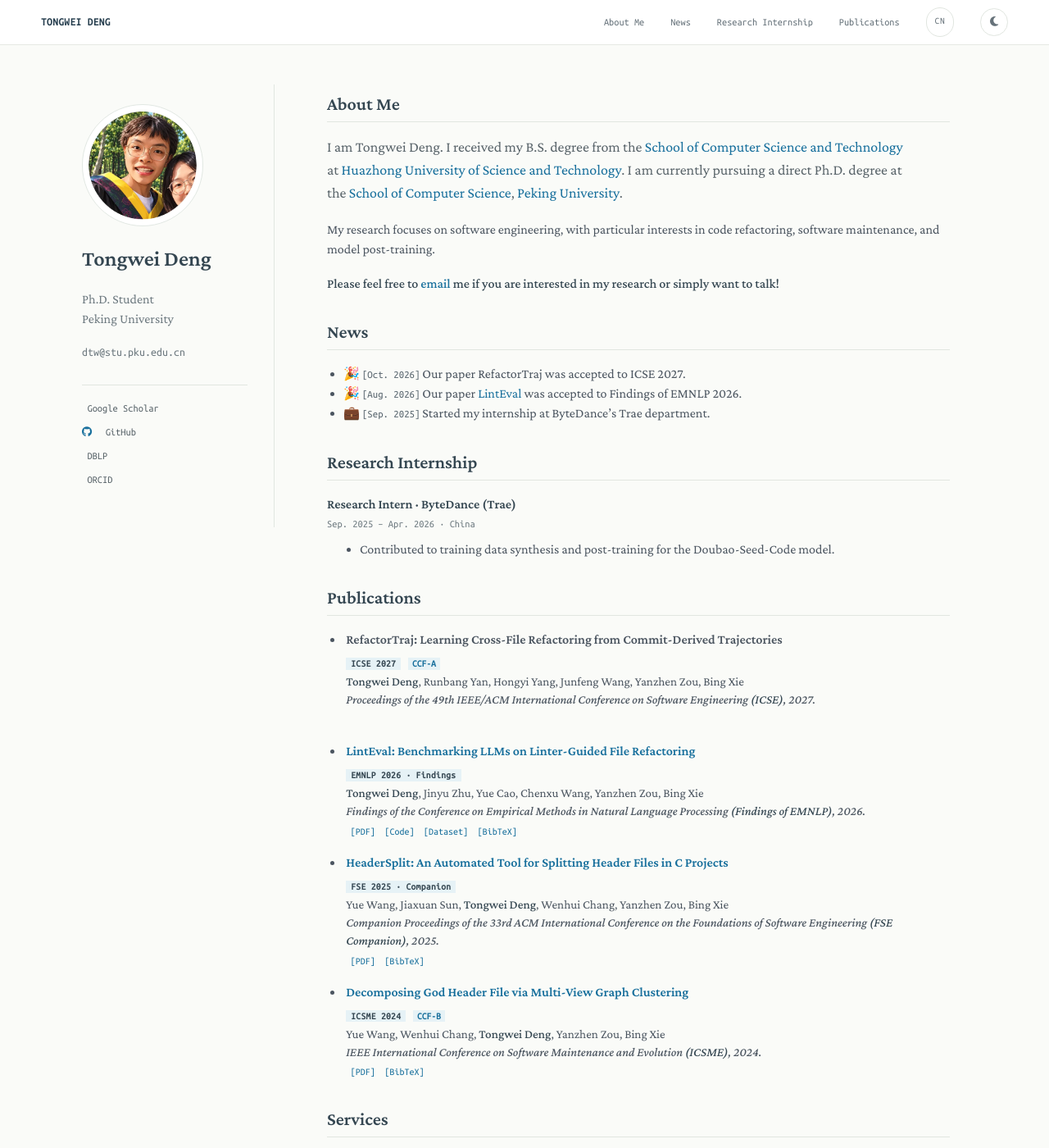
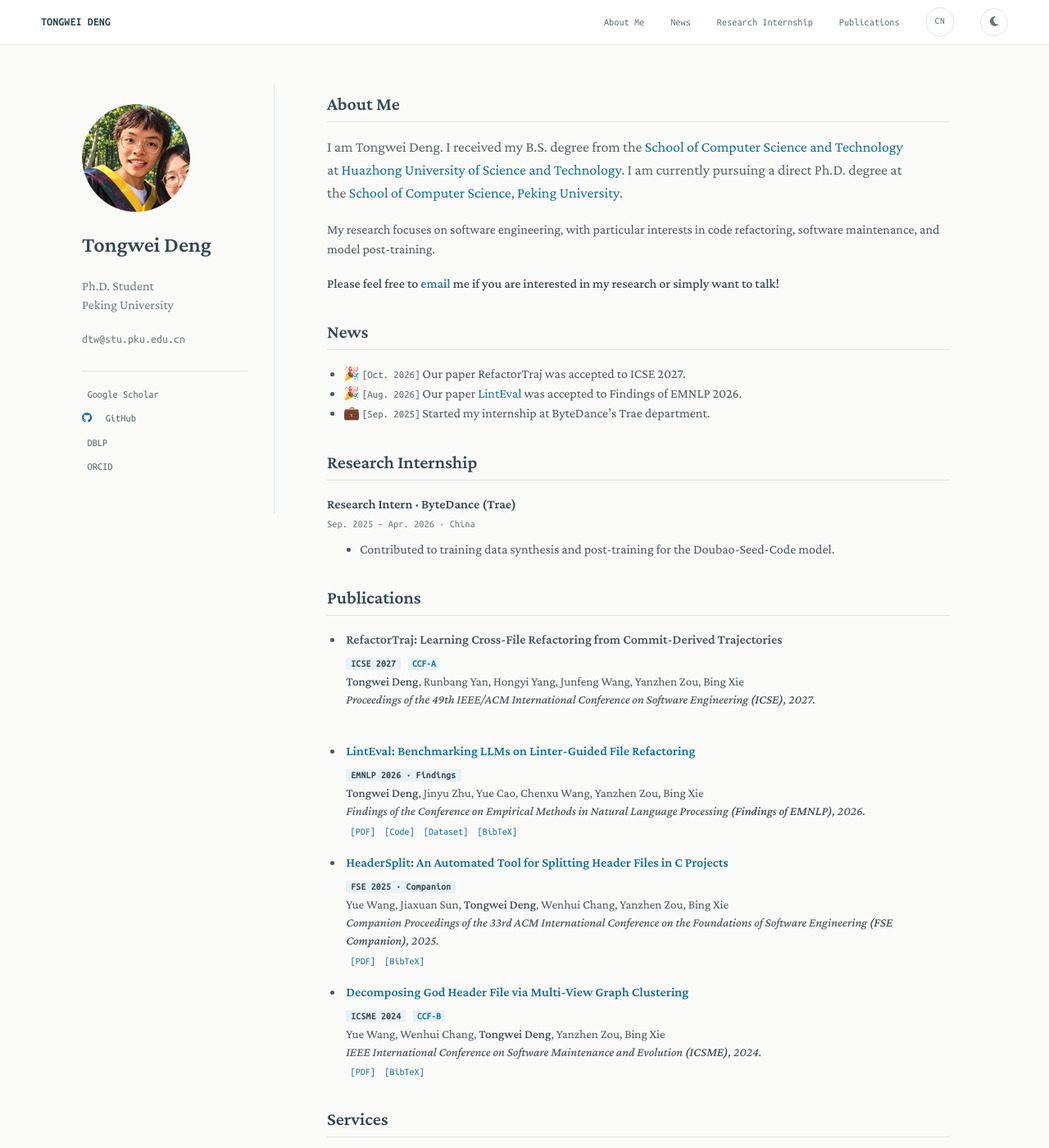
Before and after one commit to 6643789wsx/6643789wsx.github.io, a Jekyll site: the page built from index.md, in a window 1280 px wide and 1400 px high. Shown: the whole window at 82% size. Built offline with Jekyll 4.4.1, drawn with Linux system fonts in a browser that asks for light colours; a style sheet for code colours, icons or effects is not loaded; our own code applies the rules of GitHub Pages for plain Markdown files.

Commit message:
Remove the white frame around the avatar

```diff
--- a/_sass/minimal-light.scss
+++ b/_sass/minimal-light.scss
@@ -664,7 +664,7 @@ body { background:var(--page-bg); color:var(--text); }
 .site-shell { gap:4rem; grid-template-columns:235px minmax(0, 760px); max-width:1080px; padding:3rem 2.5rem 4rem; }
 .profile-panel { background:transparent; border-right:1px solid var(--border); color:var(--text-soft); min-height:auto; padding:1.5rem 2rem 1.5rem 0; position:static; }
 .profile-panel:before { display:none; }
-.image.avatar img { background:var(--avatar-bg); border:1px solid var(--avatar-border); padding:.45rem; width:132px; }
+.image.avatar img { background:transparent; border:0; border-radius:100%; padding:0; width:132px; }
 .profile-panel h1 { color:var(--heading); font-size:1.65rem; }
 .profile-panel position, .profile-panel autocolor, .profile-panel email { color:var(--muted); }
 .profile-panel position { white-space:pre-line; }
```
